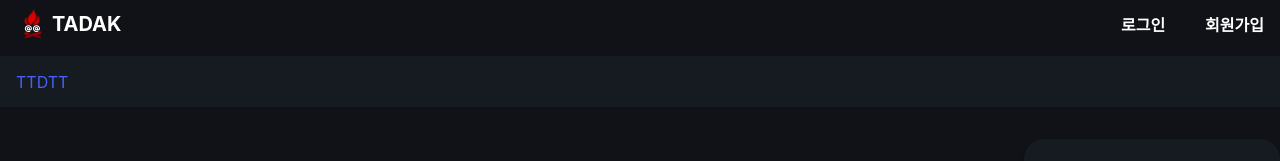
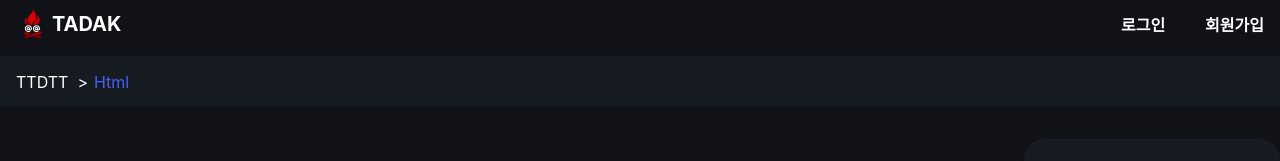
Before and after one commit to team-tadak/tadak-frontend, a React (Create React App) app: page /html in a window 1280 px wide. Shown: the top 161 px of the page. Built offline with nearby package versions, Linux system fonts and the light colour scheme; grey boxes are pictures that could not be loaded; a web font is replaced by a local one.

Commit message:
/Syntax/index bug fix & Breadcrumb Complete

```diff
--- a/src/components/Syntax/index.js
+++ b/src/components/Syntax/index.js
@@ -108,7 +108,7 @@ function SyntaxSelectComponent({ example, title, level, summary }) {
         <SyntaxLevel>{stars}</SyntaxLevel>
       </SyntaxTitleBox>
       <SyntaxSummary>{summary}</SyntaxSummary>
-      <SyntaxStartButton onClick={""}>시작하기!</SyntaxStartButton>
+      <SyntaxStartButton onClick={() => {}}>시작하기!</SyntaxStartButton>
     </SyntaxSelectContainer>
   );
 }
--- a/src/components/common/Breadcrumb/index.js
+++ b/src/components/common/Breadcrumb/index.js
@@ -6,44 +6,74 @@ import {
   Arrow,
 } from "components/common/Breadcrumb/styles";
 import { Link, useLocation } from "react-router-dom";
+import { SYNTAXES } from "constants/syntaxes";
 
 function Breadcrumbs() {
   const location = useLocation();
+  // url array, /python/1이면 ["python", "1"] 로 저장
+  const locationArray = location.pathname.split("/").filter((entry) => entry !== "");
+  const locArrLen = locationArray.length;
+  // codeId가 있는 url이라면 codeId 반환, 없다면 undefined
+  const codeId = locationArray[locArrLen - 1];
+  // language있으면 language 반환, 없으면 undefined
+  const language = locationArray[0];
+  const firstUpLanguage = language.toLowerCase().replace(/\b[a-z]/g, function (letter) {
+    return letter.toUpperCase();
+  });
+  // url이 특정 path로 시작하는지 확인하여 보여주고 안 보여주고 나눔(있는 이유는 languageselect 때도 breadcrumb이 나타나서)
+  function UrlStartsWith(path) {
+    return location.pathname.startsWith(path);
+  }
+  // style 관련 state 나타내는 varibles
+  const SHOWN = "shown";
+  const NOT_SHOWN = "notShown";
+  const BREADCRUMB_ACTIVE = "breadcrumb-active";
+  const BREADCRUMB_NOT_ACTIVE = "breadcrumb-not-active";
+  const BREADCRUMB_ARROW = "breadcrumb-Arrow";
+
   return (
     <StyledBreadcrumb>
-      <BreadcrumbShown status={location.pathname.startsWith("/") ? "shown" : "notShown"}>
-        <Link to="/">
-          <BreadcrumbColor
-            status={
-              !location.pathname.startsWith("/python")
-                ? "breadcrumb-active"
-                : "breadcrumb-not-active"
-            }
-          >
+      <BreadcrumbShown
+        status={locArrLen >= 0 ? (UrlStartsWith("/") ? SHOWN : NOT_SHOWN) : NOT_SHOWN}
+      >
+        <Link to="/languageselect">
+          <BreadcrumbColor status={locArrLen === 0 ? BREADCRUMB_ACTIVE : BREADCRUMB_NOT_ACTIVE}>
             TTDTT
           </BreadcrumbColor>
         </Link>
       </BreadcrumbShown>
-      <BreadcrumbShown status={location.pathname.startsWith("/python") ? "shown" : "notShown"}>
-        <Arrow className="breadcrumb-Arrow">&gt;</Arrow>
-        <Link to="/python">
-          <BreadcrumbColor
-            status={
-              !location.pathname.startsWith("/python/typePage")
-                ? "breadcrumb-active"
-                : "breadcrumb-not-active"
-            }
-          >
-            python
+      <BreadcrumbShown
+        status={
+          locationArray.length >= 1
+            ? !UrlStartsWith("/languageselect")
+              ? SHOWN
+              : NOT_SHOWN
+            : NOT_SHOWN
+        }
+      >
+        <Arrow className={BREADCRUMB_ARROW}>&gt;</Arrow>
+        <Link to={`/${language}`}>
+          <BreadcrumbColor status={locArrLen === 1 ? BREADCRUMB_ACTIVE : BREADCRUMB_NOT_ACTIVE}>
+            {firstUpLanguage}
           </BreadcrumbColor>
         </Link>
       </BreadcrumbShown>
       <BreadcrumbShown
-        status={location.pathname.startsWith("/python/typePage") ? "shown" : "notShown"}
+        status={
+          locationArray >= 2
+            ? UrlStartsWith(`/${language}/${codeId}`)
+              ? SHOWN
+              : NOT_SHOWN
+            : NOT_SHOWN
+        }
       >
-        <Arrow className="breadcrumb-Arrow">&gt;</Arrow>
+        <Arrow className={BREADCRUMB_ARROW}>&gt;</Arrow>
         <Link>
-          <BreadcrumbColor status="breadcrumb-active">while.html</BreadcrumbColor>
+          <BreadcrumbColor status={BREADCRUMB_ACTIVE}>
+            {isNaN(parseInt(codeId))
+              ? "error"
+              : SYNTAXES[firstUpLanguage][parseInt(codeId) - 1]["title"]}
+          </BreadcrumbColor>
         </Link>
       </BreadcrumbShown>
     </StyledBreadcrumb>
--- a/src/components/common/Breadcrumb/styles.js
+++ b/src/components/common/Breadcrumb/styles.js
@@ -1,4 +1,5 @@
 import styled from "@emotion/styled/macro";
+import { hexToRgba } from "utils/color";
 
 export const StyledBreadcrumb = styled.nav`
   display: flex;
@@ -27,7 +28,7 @@ export const BreadcrumbColor = styled.div`
       : props.theme.color.primary500};
   border-radius: 6px;
   &:hover {
-    background-color: rgba(71, 96, 250, 0.3);
+    background-color: ${(props) => hexToRgba(props.theme.color.primary500, 0.3)};
   }
 `;
 
```
